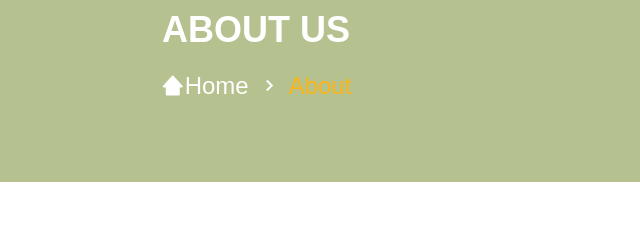
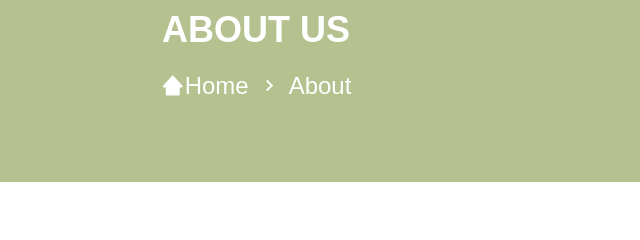
Before and after one commit to Sandhia21/Cheetah_project, a website: page about.html in a window 1280 px wide. Shown: the part 178-418 px from the top of the page, 384-1024 px from the left. Drawn offline with nearby package versions, Linux system fonts and the light colour scheme.

Commit message:
fixed about

```diff
--- a/about.html
+++ b/about.html
@@ -165,7 +165,7 @@
                 <div class="flex items-center">
                   <i class="bx bx-chevron-right text-2xl"></i>
                   <span
-                    class="ms-1 font-medium text-primary md:ms-2  text-2xl"
+                    class="ms-1 font-medium text-white md:ms-2  text-2xl"
                     >About</span
                   >
                 </div>
```
Also changed, not shown: air_charter.html (+1 -1 lines), css/style.css.
